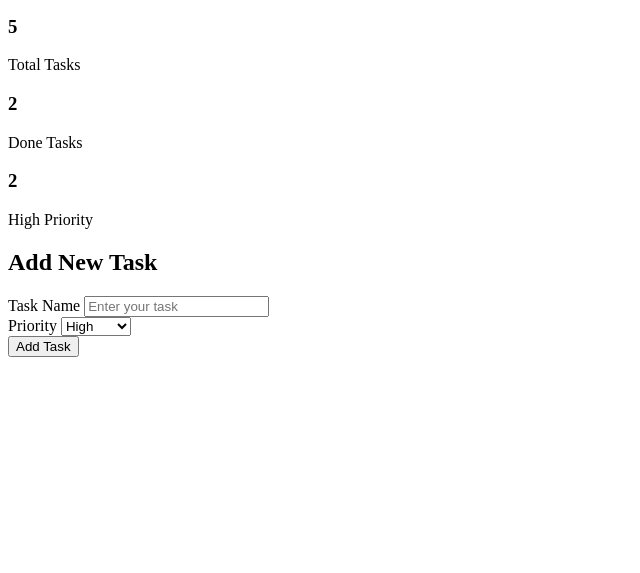
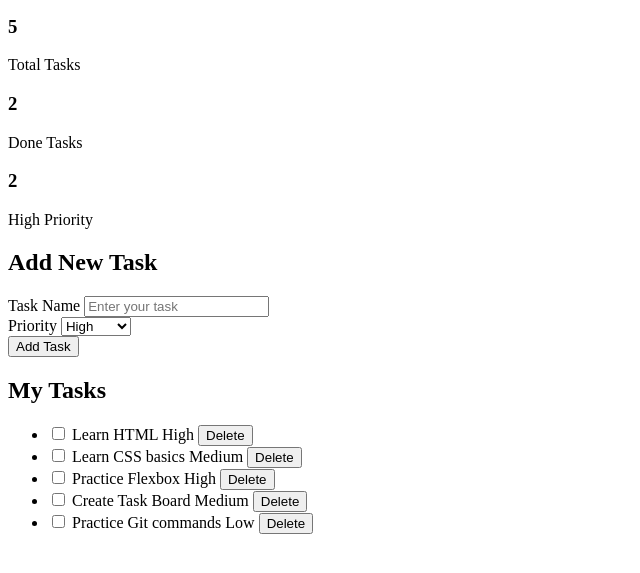
Before and after one commit to Vishal302003/Task-Board, a plain HTML site: page index.html in a window 1280 px wide. Shown: the part 101-674 px from the top of the page, without its empty margins (0-640 px from the left). Drawn offline with Linux system fonts and the light colour scheme.

Commit message:
Add five task items

```diff
--- a/index.html
+++ b/index.html
@@ -44,5 +44,41 @@
         <button type="button">Add Task</button>
       </form>
     </section>
+
+    <section class="task-list">
+      <h2>My Tasks</h2>
+      <ul>
+        <li>
+          <input type="checkbox" id="task1" />
+          <label for="task1" class="task-title">Learn HTML</label>
+          <span class="badge high">High</span>
+          <button type="button" class="delete">Delete</button>
+        </li>
+        <li>
+          <input type="checkbox" id="task2" />
+          <label for="task2" class="task-title">Learn CSS basics</label>
+          <span class="badge medium">Medium</span>
+          <button type="button" class="delete">Delete</button>
+        </li>
+        <li>
+          <input type="checkbox" id="task3" />
+          <label for="task3" class="task-title">Practice Flexbox</label>
+          <span class="badge high">High</span>
+          <button type="button" class="delete">Delete</button>
+        </li>
+        <li>
+          <input type="checkbox" id="task4" />
+          <label for="task4" class="task-title">Create Task Board</label>
+          <span class="badge medium">Medium</span>
+          <button type="button" class="delete">Delete</button>
+        </li>
+        <li>
+          <input type="checkbox" id="task5" />
+          <label for="task5" class="task-title">Practice Git commands</label>
+          <span class="badge low">Low</span>
+          <button type="button" class="delete">Delete</button>
+        </li>
+      </ul>
+    </section>
   </body>
 </html>
```
